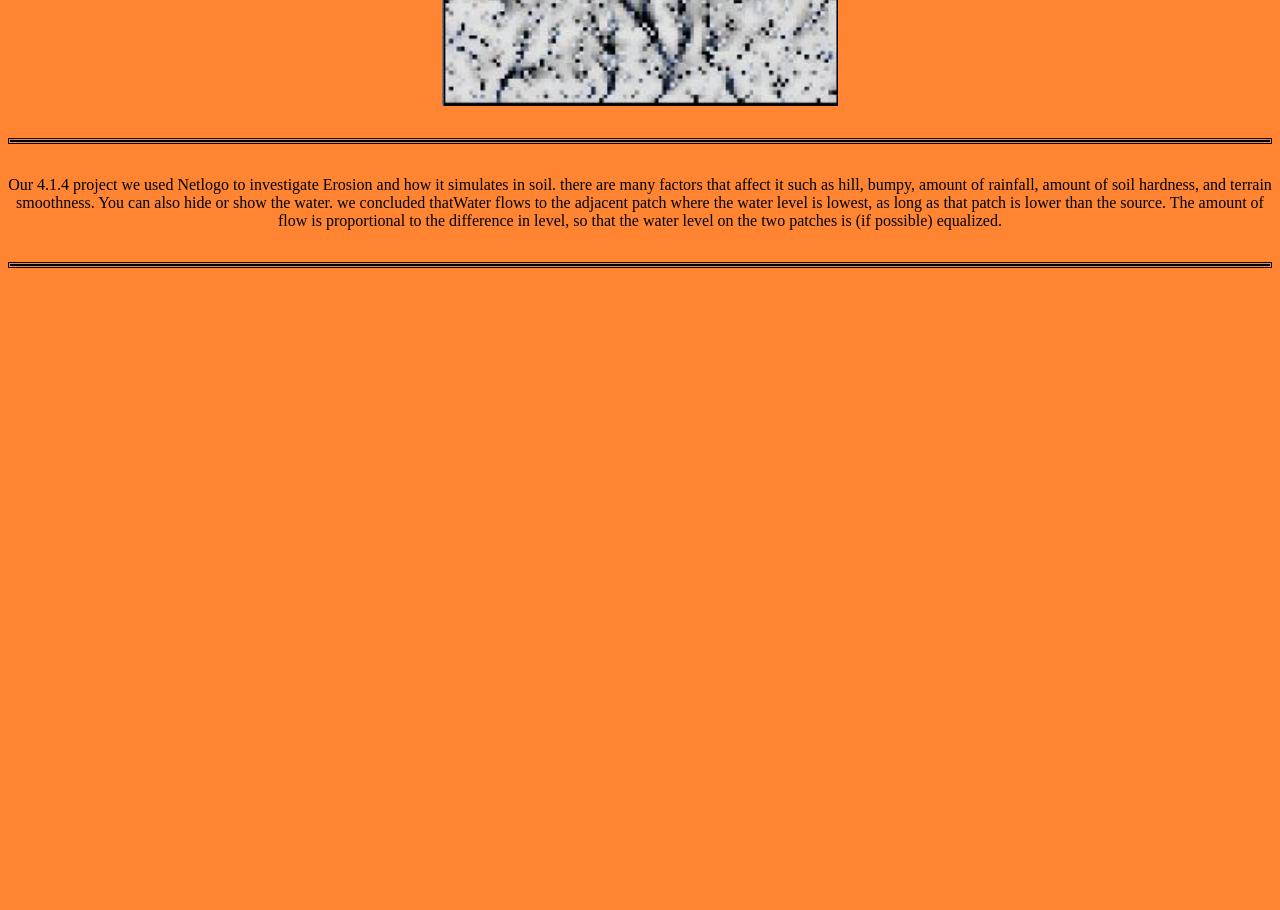
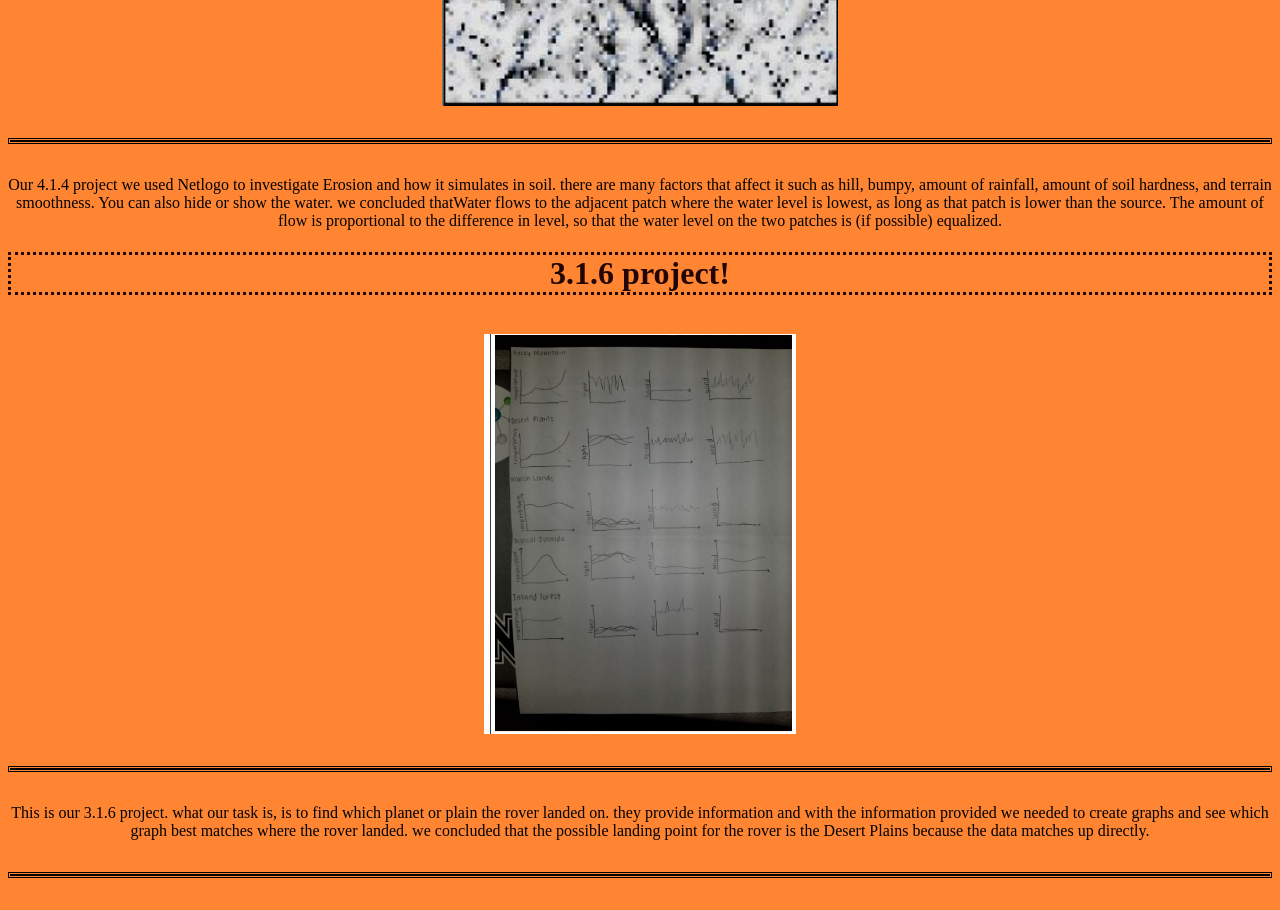
Before and after one commit to Shankhour/C2023, a plain HTML site: page portfolio.html in a window 1280 px wide. Shown: the part 4004-4914 px from the top of the page. Before the commit the page ends 4304 px from the top, so only its background shows below. Drawn offline with Linux system fonts and the light colour scheme.

Commit message:
Update portfolio.html

```diff
--- a/portfolio.html
+++ b/portfolio.html
@@ -52,6 +52,15 @@ the way we did this is a over view, 2D game. if you survive all the waves and av
 	       we concluded thatWater flows to the adjacent patch where the water level is lowest, as long as that patch is lower than the source.
 	       The amount of flow is proportional to the difference in level, so that the water level on the two patches is (if possible) equalized.
 
+
+    <h1> 3.1.6 project!</h1>
+    <br>
+      <img src="Images/rover project.JPG" class="center" height="400">
+    <p style="font-family: sans-serif;"></p>
+       <center>This is our 3.1.6 project. what our task is, is to find which planet or plain the rover landed on. they provide information and with the information
+	       provided we needed to create graphs and see which graph best matches where the rover landed. we concluded that the possible landing point for the rover is the Desert Plains because
+	       the data matches up directly.
+
 </center> </p>
 	  </body>
 	</html>
```
